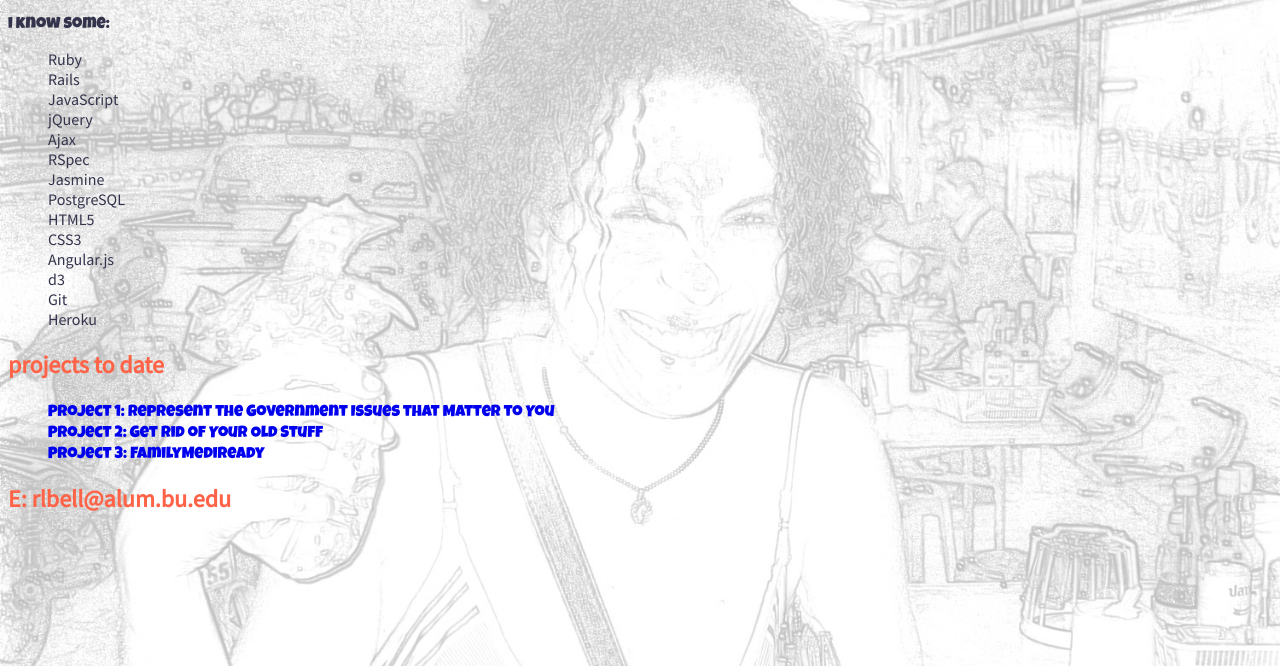
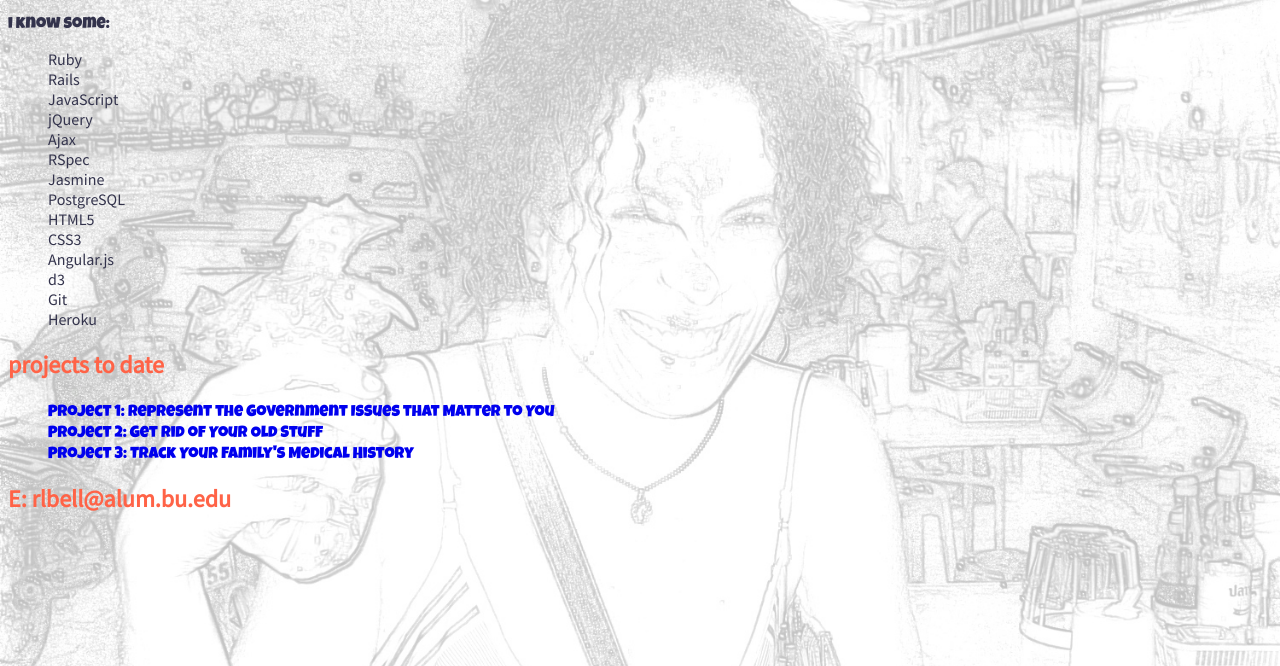
Before and after one commit to beccalou/beccalou.github.io, a plain HTML site: page index.html in a window 1280 px wide. Shown: the part 134-800 px from the top of the page. Drawn offline with Linux system fonts and the light colour scheme.

Commit message:
updated project 3 text

```diff
--- a/index.html
+++ b/index.html
@@ -35,7 +35,7 @@
   <ul>
     <li><a href="http://representin.herokuapp.com/">Project 1: Represent the Government Issues that Matter to You</a></li>
     <li><a href="http://karmaforge.herokuapp.com/">Project 2: Get Rid of Your Old Stuff</a></li>
-    <li><a href="http://familymediready.herokuapp.com/">Project 3: FamilyMediReady</a></li>
+    <li><a href="http://familymediready.herokuapp.com/">Project 3: Track Your Family's Medical History</a></li>
   </ul>
 </div>
   <h2>E: rlbell@alum.bu.edu</h2>
```
